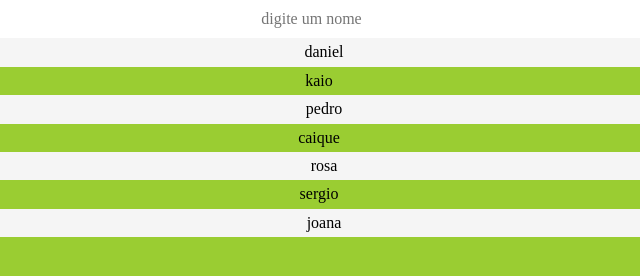
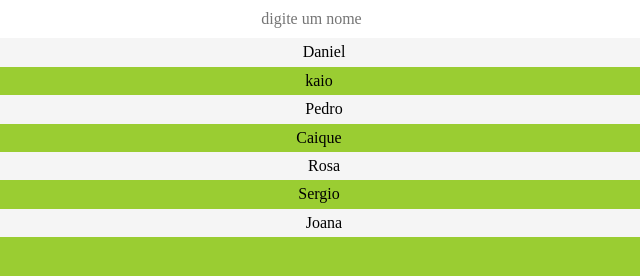
Before and after one commit to danielkaio/filtro, a website: page index.html in a window 1280 px wide. Shown: the full height of the page, 321-961 px from the left. Drawn offline with nearby package versions, Linux system fonts and the light colour scheme; a web font is replaced by a local one.

Commit message:
Update index.html

```diff
--- a/index.html
+++ b/index.html
@@ -17,13 +17,13 @@
         <label for=""></label> <input type="search" name="nome" id="nome" placeholder="digite um nome">
 
         <ul class="list">
-            <li>daniel</li>
+            <li>Daniel</li>
             <li>kaio</li>
-            <li>pedro</li>
-            <li>caique</li>
-            <li>rosa</li>
-            <li>sergio</li>
-            <li>joana</li>
+            <li>Pedro</li>
+            <li>Caique</li>
+            <li>Rosa</li>
+            <li>Sergio</li>
+            <li>Joana</li>
         </ul>
 
     </div>
```
